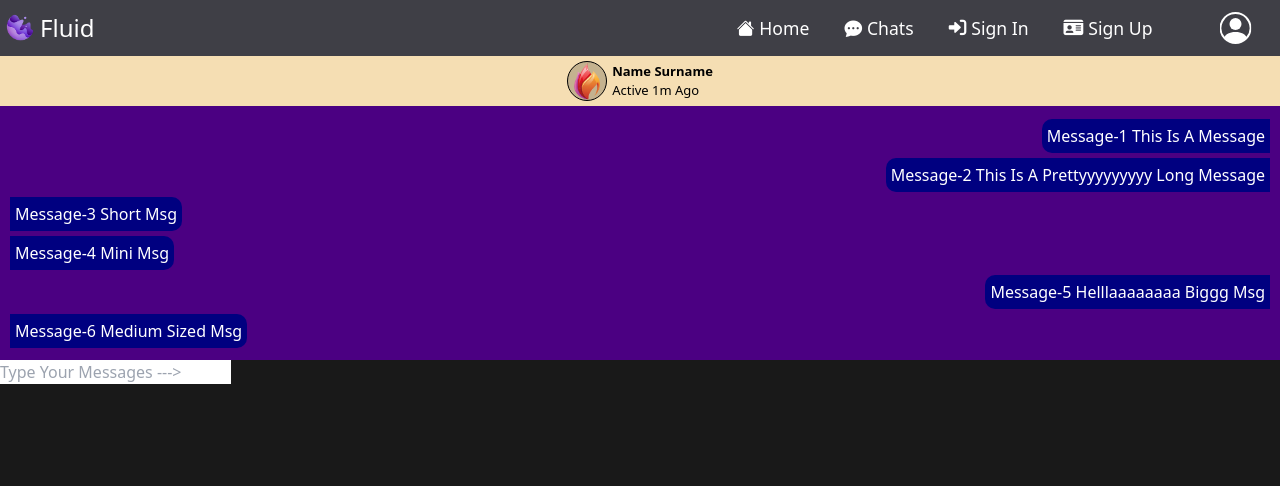
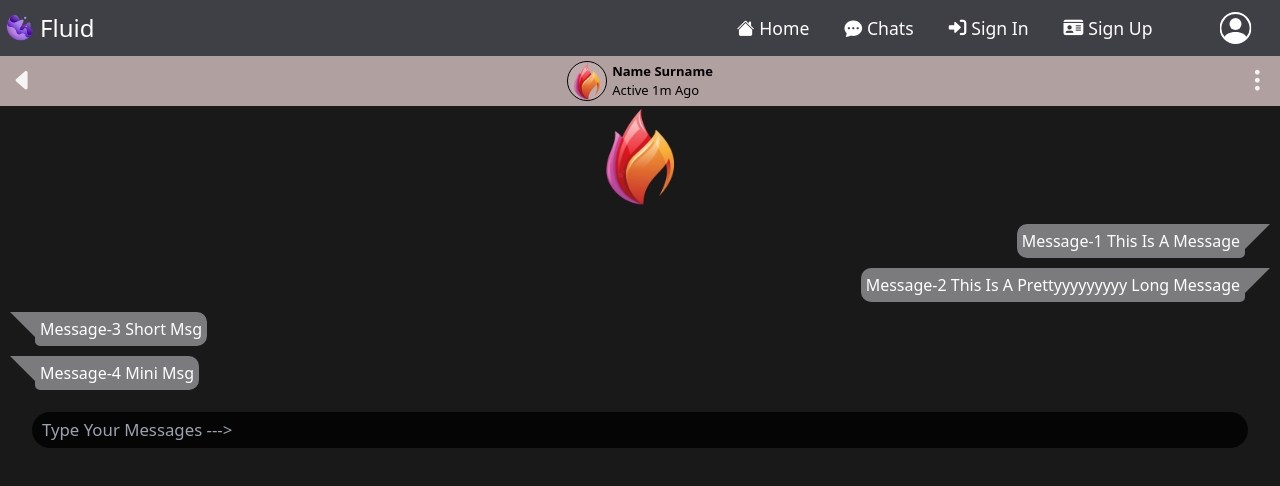
Before and after one commit to Foster0123/Fluid, an Angular app: page /chat/chat-section in a window 1280 px wide. Shown: the top 486 px of the page. Built offline with nearby package versions, Linux system fonts and the light colour scheme.

Commit message:
Fluid Modules Added & UI Development(Chat Section Component) In Progress 2

```diff
--- a/src/client/app/components/chat-section/chat-section.component.html
+++ b/src/client/app/components/chat-section/chat-section.component.html
@@ -1,34 +1,38 @@
 <div class="chat-container">
     <div class="chat-navbar">
+        <span>
+            <a href="/chat"><i class="bi bi-caret-left-fill" id="chat-nav-back"></i></a>
+        </span>
         <div class="nav-user-section">
-            <img src="./assets/images/blaze.png" alt="" />
+
+            <img src="./assets/images/blaze.png" alt="Other End User Profile Picture" />
             <div class="other-user-info">
                 <p class="name">Name Surname</p>
                 <p class="status">Active 1m Ago</p>
             </div>
         </div>
+        <span>
+            <i class="bi bi-three-dots-vertical" id="chat-nav-menu"></i>
+        </span>
+    </div>
+    <div class="chat-intro">
+        <img id="chat-intro-image" src="./assets/images/blaze.png" alt="Other End User Profile Picture">
     </div>
     <ul class="chat-interactive-container">
         <li class="your-msg-item">
-            <p class="your-msg">Message-1 This Is A Message</p>
+            <p class="your-msg">Message-1 This Is A Message</p><div class="triangle-right"></div>
         </li>
         <li class="your-msg-item">
-            <p class="your-msg">Message-2 This Is A Prettyyyyyyyyy Long Message</p>
+            <p class="your-msg">Message-2 This Is A Prettyyyyyyyyy Long Message</p><div class="triangle-right"></div>
         </li>
         <li class="their-msg-item">
-            <p class="their-msg">Message-3 Short Msg</p>
+            <div class="triangle-left"></div><p class="their-msg">Message-3 Short Msg</p>
         </li>
         <li class="their-msg-item">
-            <p class="their-msg">Message-4 Mini Msg</p>
-        </li>
-        <li class="your-msg-item">
-            <p class="your-msg">Message-5 Helllaaaaaaaa Biggg Msg</p>
-        </li>
-        <li class="their-msg-item">
-            <p class="their-msg">Message-6 Medium Sized Msg</p>
+            <div class="triangle-left"></div><p class="their-msg">Message-4 Mini Msg</p>
         </li>
     </ul>
     <div class="chat-interactive-section">
-        <input type="text" name="messages" placeholder="Type Your Messages --->">
+        <input id="" class="message-input" type="text" name="messages" placeholder="Type Your Messages --->">
     </div>
 </div>
--- a/src/client/app/components/chat-section/chat-section.component.scss
+++ b/src/client/app/components/chat-section/chat-section.component.scss
@@ -1,20 +1,52 @@
 @use './modules/scss/chat-section';
 
 :host {
-    --bg-color:"";
+    --bg-color:rgba(75, 75, 75, 0.322);
     --current-msg-color: "";
     --other-msg-color: "";
     --app-msg-color: "";
     --input-bg-color: "";
-    --chat-navbar-color: rgba(0,0,0,0.2);
+    --chat-navbar-color: rgba(192, 175, 175, 0.904);
 }
-.chat-container {
-
+.chat-navbar {
+    background-color: var( --chat-navbar-color);
+   height: 100%;
+   display: flex;
+   align-items: center;
+   justify-content: space-between;
+    span {
+        i {
+            color: whitesmoke;
+            font-size: 1.6em;
+            border-radius: 5px;
+            cursor: pointer;
+            &:hover {
+                background-color: var(--bg-color);
+            }
+        }
+    }
+    #chat-nav-back {
+        margin: 0 0 0 10px;
+    }
+    #chat-nav-menu {
+        margin: 0 10px 0 0;
+    }
+}
+.chat-intro {
+    display: flex;
+    justify-content: center;
+    align-items: center;
+    flex-direction: column;
+    #chat-intro-image {
+        width: 100px;
+        height: 100px;
+        border-radius: 50%;
+        object-fit: cover;
+    }
 }
 .nav-user-section {
     display: flex;
     justify-content: center;
-    background-color: wheat;
     padding: 5px 0;
     align-items: center;
     img {
--- a/src/client/app/components/chat-section/modules/scss/_chat-section.scss
+++ b/src/client/app/components/chat-section/modules/scss/_chat-section.scss
@@ -1,31 +1,70 @@
+:host {
+    --chat-msg-bg-color: rgb(123, 123, 126);
+}
 .chat-interactive-container {
     padding: 10px;
     list-style: none;
     color: white;
-    background: indigo;
+}
+.chat-interactive-container li {
+    margin: 5px 0;
+    padding: 2.5px 0;
 }
 .chat-interactive-container li p {
     padding: 5px 0;
-    background-color: navy;
+    background-color: var(--chat-msg-bg-color);
     padding: 5px;
-    margin: 2.5px 0;
     max-width: 60%;
-
+}
+.triangle-left {
+    width: 0;
+	height: 0;
+	border-top: 0px solid transparent;
+	border-right: 25px solid var(--chat-msg-bg-color);
+	border-bottom: 25px solid transparent;
+}
+.triangle-right {
+	width: 0;
+	height: 0;
+	border-top: 0px solid transparent;
+	border-left: 25px solid var(--chat-msg-bg-color);
+	border-bottom: 25px solid transparent;
 }
 .your-msg {
-    border-radius: 10px 0 0 10px;
+    border-radius: 10px 0 5px 10px;
+    display: flex;
+    align-items: center;
 }
 .your-msg-item {
     display: flex;
     justify-content: flex-end;
 }
 .their-msg {
-    border-radius: 0 10px 10px 0;
+    border-radius: 0 10px 10px 5px;
 }
 .their-msg-item {
     display: flex;
     justify-content: flex-start;
 }
+.chat-interactive-section {
+    display: flex;
+    justify-content: center;
+    align-items: center;
+    flex-direction: column;
+    .message-input {
+        width: 95%;
+        font-size: 1.05em;
+        margin: 0 5px;
+        padding: 5px 10px;
+        border-radius: 20px;
+        color: white;
+        background: none;
+        background-color: rgba(0,0,0,0.8);
+        margin: 5px 0;
+        caret-color: white;
+    }
+}
+
 @media only screen and (max-width:400px){
     .chat-interactive-container li p {
         width: 90%;
--- a/src/client/app/components/chat/chat.component.html
+++ b/src/client/app/components/chat/chat.component.html
@@ -12,7 +12,7 @@
                 <div class="chat-item-menu-section" [ngClass]="this.chats[chat.id].showMenu ? 'show-chat-item-menu' : ''">
                     <h2>Menu</h2>
                 </div>
-                <a href="/chat/#" style="display: flex;">
+                <a href="/chat/chat-section" style="display: flex;">
                     <img class="chat-profile-pic" src="{{ chat.profile }}" alt="Chat Profile Picture" />
                     <section class="sidebar-chat-user-detail">
                         <strong>{{ chat.uname }}</strong>
--- a/src/client/index.html
+++ b/src/client/index.html
@@ -7,6 +7,7 @@
   <base href="/">
   <meta name="viewport" content="width=device-width, initial-scale=1">
   <link rel="icon" type="image/x-icon" href="./public/favicon.ico">
+  <link rel="stylesheet" href="https://cdn.jsdelivr.net/npm/bootstrap-icons@1.10.3/font/bootstrap-icons.css">
   <link rel="preconnect" href="https://fonts.googleapis.com">
   <link rel="preconnect" href="https://fonts.gstatic.com" crossorigin>
 </head>
```
